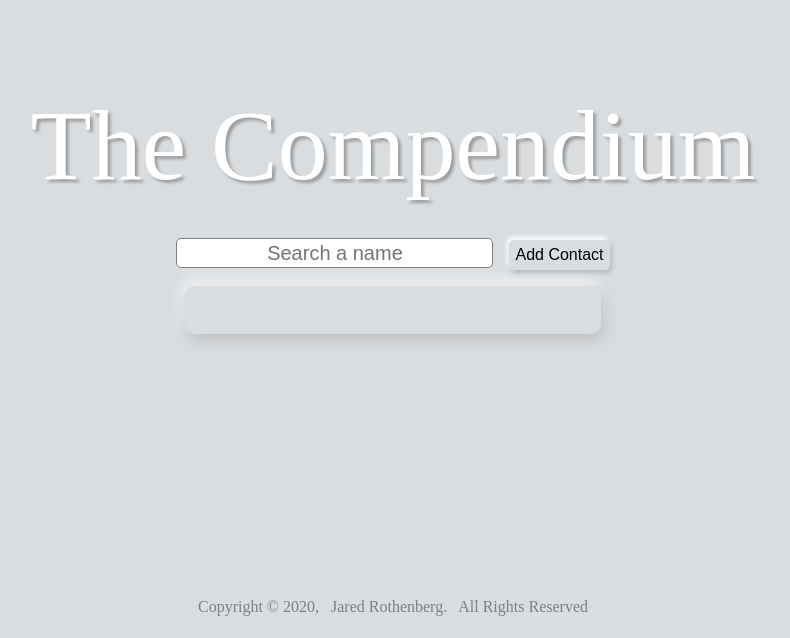
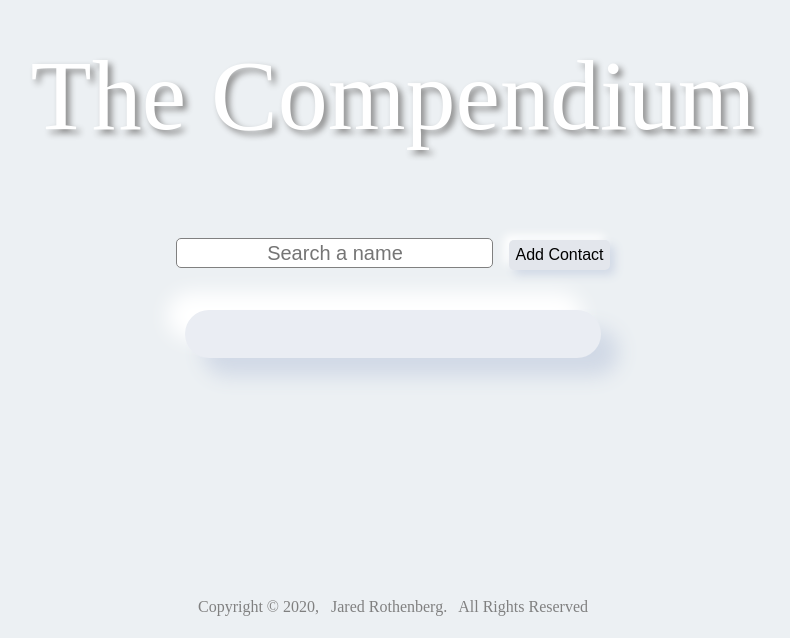
Before and after one commit to jaredar1232/contact-book, a React (Create React App) app: page / in a window 1280 px wide. Shown: the part 162-800 px from the top of the page, without its empty margins (247-1037 px from the left). Built offline with nearby package versions, Linux system fonts and the light colour scheme; no server answers.

Commit message:
CSS retune. Brightest Neumorphism v3

```diff
--- a/src/index.css
+++ b/src/index.css
@@ -15,7 +15,7 @@ code {
 .page-container {
   position: relative;
   min-height: 100vh;
-  background-color: rgb(217, 221, 224);
+  background-color: #ecf0f3;
 }
 
 .content-wrap {
@@ -26,13 +26,13 @@ code {
 .header {
   position: absolute;
   top: 0;
-  padding-top: 250px;
+  padding-top: 200px;
   font-size: 100px;
   text-align: center;
   text-align: center;
   width: 100%;
   color: white;
-  text-shadow: 3px 3px 3px rgb(158, 158, 158);
+  text-shadow: 4px 4px 6px rgb(139, 139, 139);
 }
 
 @media (max-width: 750px) {
@@ -65,19 +65,21 @@ code {
 
 .button:hover,
 .button:focus {
-  box-shadow: 2px 3px 10px rgb(255, 255, 255), -2px -5px 10px rgb(255, 255, 255);
-  transition: 0.4s;
+  box-shadow: inset 5px 5px 10px #d1d9e6, inset -5px -5px 10px #ffffff;
+  transform: translate(0px, 2px);
+  transition: 0.2s;
+  background: #e6e9ef;
 }
 
 .button {
   display: inline-block;
   cursor: pointer;
   padding: 6px;
-  background-color: rgb(217, 221, 224);
+  background: #e3e6ec;
   color: black;
   border: none;
   border-radius: 5px;
-  box-shadow: 2px 3px 5px rgb(185, 185, 185), -2px -3px 5px rgb(255, 255, 255);
+  box-shadow: 5px 5px 10px #d1d9e6, -5px -5px 10px #ffffff;
   font-size: 16px;
 }
 
@@ -86,13 +88,13 @@ code {
 }
 
 .names-list {
-  border-radius: 10px;
-  box-shadow: 2px 5px 15px rgb(185, 185, 185), -2px -5px 15px rgb(255, 255, 255);
+  border-radius: 30px;
+  box-shadow: 18px 18px 20px #d1d9e6, -18px -18px 20px #ffffff;
   width: 30%;
-  margin: 16px auto 16px auto;
+  margin: 40px auto 16px auto;
   text-align: center;
   padding: 16px;
-  background-color: rgb(217, 221, 224);
+  background: #eaedf3;
 }
 
 @media (max-width: 750px) {
@@ -103,18 +105,20 @@ code {
 
 .a-name {
   border-radius: 5px;
-  box-shadow: 2px 5px 7px rgb(185, 185, 185), -2px -5px 7px rgb(255, 255, 255);
+  box-shadow: 5px 5px 10px #d1d9e6, -5px -5px 10px #ffffff;
   width: 60%;
   margin: 16px auto;
   text-align: center;
   font-size: 24px;
   cursor: pointer;
   padding: 0 5px;
+  background: #e3e6ec;
 }
 
 .a-name:hover,
 .a-name:focus {
-  box-shadow: 2px 3px 10px rgb(255, 255, 255), -2px -5px 10px rgb(255, 255, 255);
+  box-shadow: inset 5px 5px 10px #d1d9e6, inset -5px -5px 10px #ffffff;
+  transform: translate(0px, 2px);
   transition: 0.2s;
 }
 
@@ -150,7 +154,7 @@ code {
 }
 
 .add-modal-content {
-  background-color: rgb(217, 221, 224);
+  background-color: #ecf0f3;
   margin: 15% auto; /* 15% from the top and centered */
   padding: 20px;
   border: 1px solid #888;
@@ -182,10 +186,10 @@ code {
 }
 
 .add-modal-name-container {
-  background-color: rgb(217, 221, 224);
+  background-color: #e3e6ec;
   text-align: center;
   border-radius: 10px;
-  box-shadow: 2px 5px 10px rgb(185, 185, 185), -2px -5px 10px rgb(255, 255, 255);
+  box-shadow: 10px 10px 10px #d1d9e6, -10px -10px 10px #ffffff;
   width: 70%;
   margin: 0px auto;
 }
@@ -195,6 +199,8 @@ code {
   text-align: center;
   margin: 5px;
   font-size: 16px;
+  border-radius: 5px;
+  border: 1px solid grey;
 }
 
 .add-modal-secondary-inputs {
@@ -203,11 +209,11 @@ code {
 
 .add-modal-secondary-inputs-sub {
   border-radius: 10px;
-  background-color: rgb(217, 221, 224);
+  background-color: #e3e6ec;
   width: 90%;
   margin: 1.5rem auto;
   text-align: center;
-  box-shadow: 2px 5px 10px rgb(185, 185, 185), -2px -5px 10px rgb(255, 255, 255);
+  box-shadow: 10px 10px 10px #d1d9e6, -10px -10px 10px #ffffff;
 }
 
 .contact-modal {
@@ -224,7 +230,7 @@ code {
 }
 
 .contact-modal-content {
-  background-color: rgb(217, 221, 224);
+  background-color: #ecf0f3;
   margin: 15% auto; /* 15% from the top and centered */
   padding: 20px;
   border: 1px solid #888;
@@ -251,12 +257,12 @@ code {
 
 .contact-modal-name {
   border-radius: 10px;
-  background-color: rgb(217, 221, 224);
+  background: #e3e6ec;
   width: 70%;
   font-size: 24px;
   margin: 16px auto;
   text-align: center;
-  box-shadow: 2px 5px 7px rgb(185, 185, 185), -2px -5px 7px rgb(255, 255, 255);
+  box-shadow: 10px 10px 10px #d1d9e6, -10px -10px 10px #ffffff;
 }
 
 .contact-modal-delete-all-button {
@@ -272,13 +278,13 @@ code {
 .contact-modal-datalist {
   display: inline-block;
   border-radius: 10px;
-  background-color: rgb(217, 221, 224);
+  background: #e3e6ec;
   width: auto;
   font-size: 1.2rem;
   margin: 16px 16px;
   padding: 16px;
   text-align: center;
-  box-shadow: 2px 5px 7px rgb(185, 185, 185), -2px -5px 7px rgb(255, 255, 255);
+  box-shadow: 10px 10px 10px #d1d9e6, -10px -10px 10px #ffffff;
 }
 
 .datalist-input {
```
